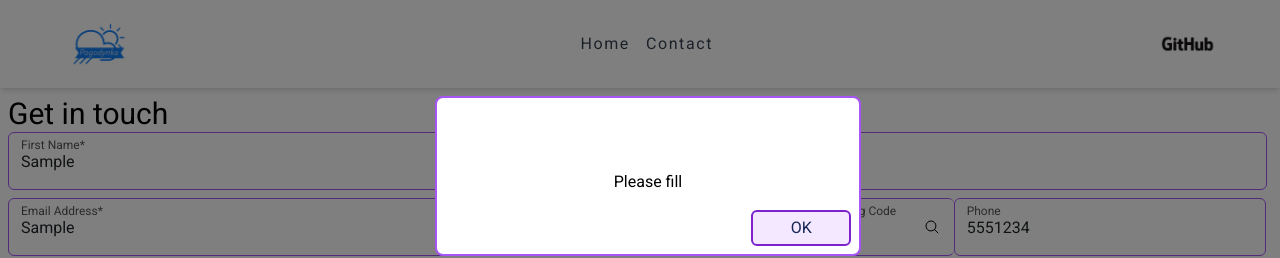
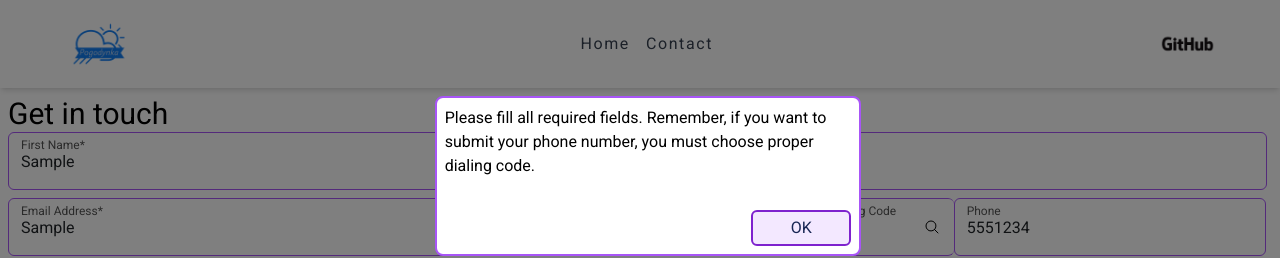
Before and after one commit to AlzursThunder/weather_app, a React (Vite) app: page / in a window 1280 px wide. Both pictures are taken after typing "Sample", "Sample", "Sample", "Sample", "5551234", "Sample" into the empty fields and a click on the button "SUBMIT". Shown: the top 258 px of the page. Built offline with nearby package versions, Linux system fonts and the light colour scheme; no server answers.

Commit message:
updated styles and message

```diff
--- a/src/components/Warning.tsx
+++ b/src/components/Warning.tsx
@@ -4,8 +4,8 @@ import { Button } from '.'
 const Warning: React.FC<WarningProps> = ({ closeMsg }) => {
 	return (
 		<div className='absolute z-50 w-3/4 h-40 mx-[12.5%] md:w-1/3 bg-white mt-1/3 border-purple-500 md:mx-[calc(100%/3)] border-2 rounded-lg'>
-			<p className='text-center mt-[4.5em]'>
-				Please fill
+			<p className='mt-2 ml-2'>
+				Please fill all required fields. Remember, if you want to submit your phone number, you must choose proper dialing code.
 			</p>
 			<div className='absolute right-2 bottom-2'>
 				<Button btnText='ok' handleClick={() => { closeMsg(true) }} />
```
